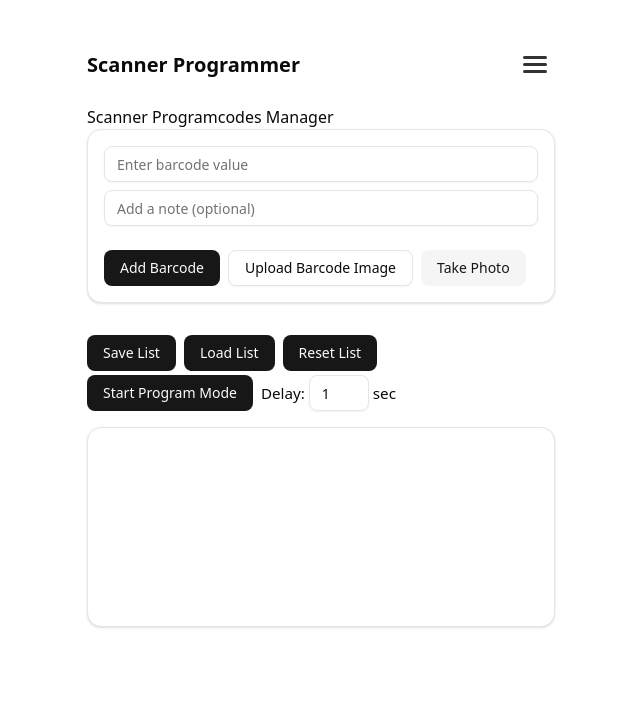
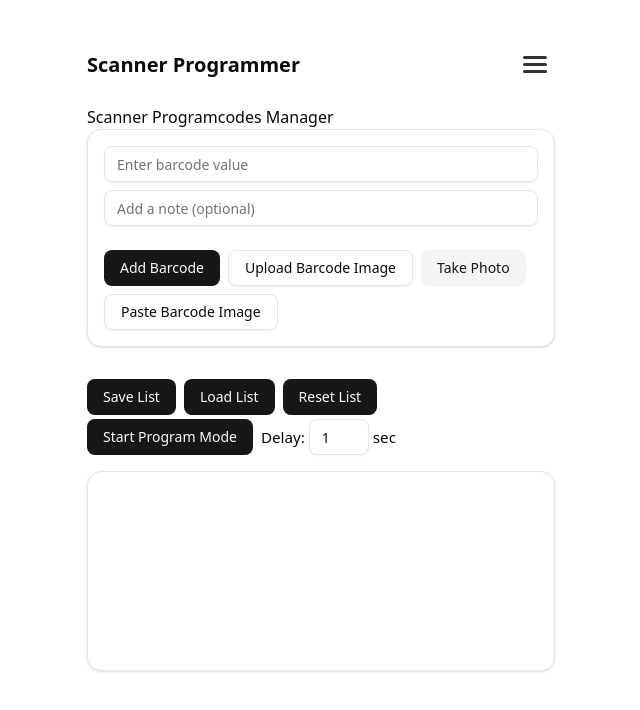
Before and after one commit to aheissenberger/scanner-programmer, a React (Vite) app: page / in a window 1280 px wide. Shown: the top 710 px of the page, without its empty margins (319-959 px from the left). Built offline with nearby package versions, Linux system fonts and the light colour scheme.

Commit message:
feat: add barcode from clipboard

```diff
--- a/src/components/ProgrammerMode.tsx
+++ b/src/components/ProgrammerMode.tsx
@@ -2,7 +2,7 @@ import BarcodeComponent from 'react-barcode';
 
 import React, { useState, useRef, useCallback } from 'react';
 // @ts-ignore
-import { BrowserMultiFormatReader, NotFoundException } from '@zxing/library';
+import { BrowserMultiFormatReader, NotFoundException,Code128Reader } from '@zxing/library';
 import { Button } from "@/components/ui/button";
 import { Input } from "@/components/ui/input";
 import { Card } from "@/components/ui/card";
@@ -125,6 +125,49 @@ function ProgrammerMode() {
       img.src = ev.target?.result as string;
     };
     reader.readAsDataURL(file);
+  };
+
+  // Barcode image paste from clipboard
+  const handlePasteFromClipboard = async () => {
+    debugger
+    try {
+      const clipboardItems = await (navigator.clipboard as any).read();
+      for (const item of clipboardItems) {
+        for (const type of item.types) {
+          if (type.startsWith('image/')) {
+            const blob = await item.getType(type);
+            const img = new window.Image();
+            img.onload = async () => {
+              try {
+                const canvas = document.createElement('canvas');
+                canvas.width = img.width;
+                canvas.height = img.height;
+                const ctx = canvas.getContext('2d');
+                if (!ctx) return;
+                ctx.drawImage(img, 0, 0, img.width, img.height);
+                const codeReader = new BrowserMultiFormatReader();
+                try {
+                  const result = await codeReader.decodeFromImageElement(img);
+                  setInput(decodeCode128Values(result.getRawBytes()));
+                } catch (err) {
+                  console.log(err)
+                  alert('No barcode found in image.');
+                }
+              } catch (err) {
+                alert('Failed to process image.');
+              }
+            };
+            img.onerror = (err) => { debugger; console.log(err);alert('Failed to load image.'); };
+            img.src = URL.createObjectURL(blob);
+            return;
+          }
+        }
+      }
+      alert('No image found in clipboard.');
+    } catch (err) {
+      console.log(err);
+      alert('Failed to read clipboard. Your browser may not support image clipboard access.');
+    }
   };
 
   // Save barcodes and delay to localStorage whenever they change
@@ -269,6 +312,14 @@ function ProgrammerMode() {
         aria-label="Take photo with camera"
       >
         Take Photo
+      </Button>
+
+      <Button
+        variant="outline"
+        onClick={handlePasteFromClipboard}
+        aria-label="Paste barcode image from clipboard"
+      >
+        Paste Barcode Image
       </Button>
     </div>
 
```
Also changed, not shown: 1 other file (tests, documents, lock files or other folders).
